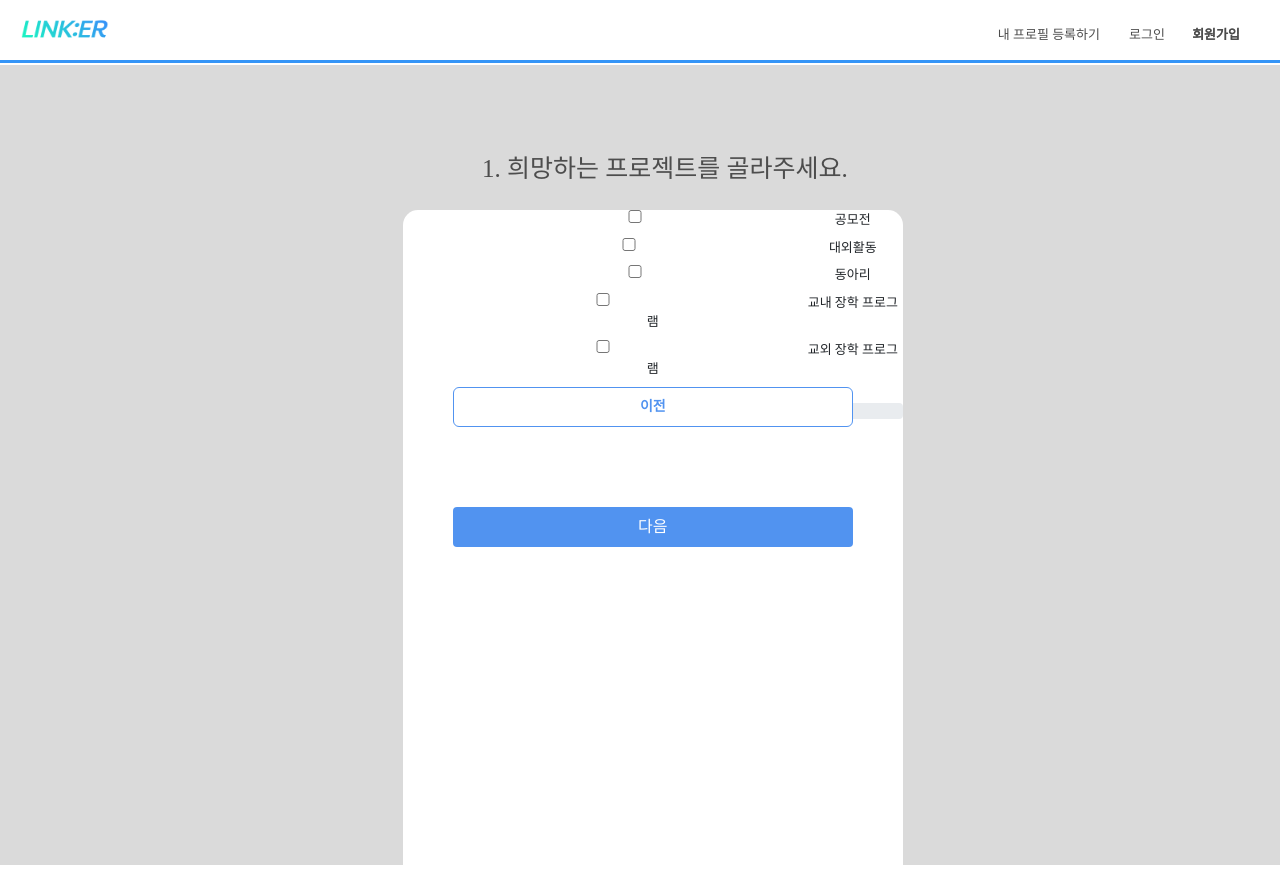
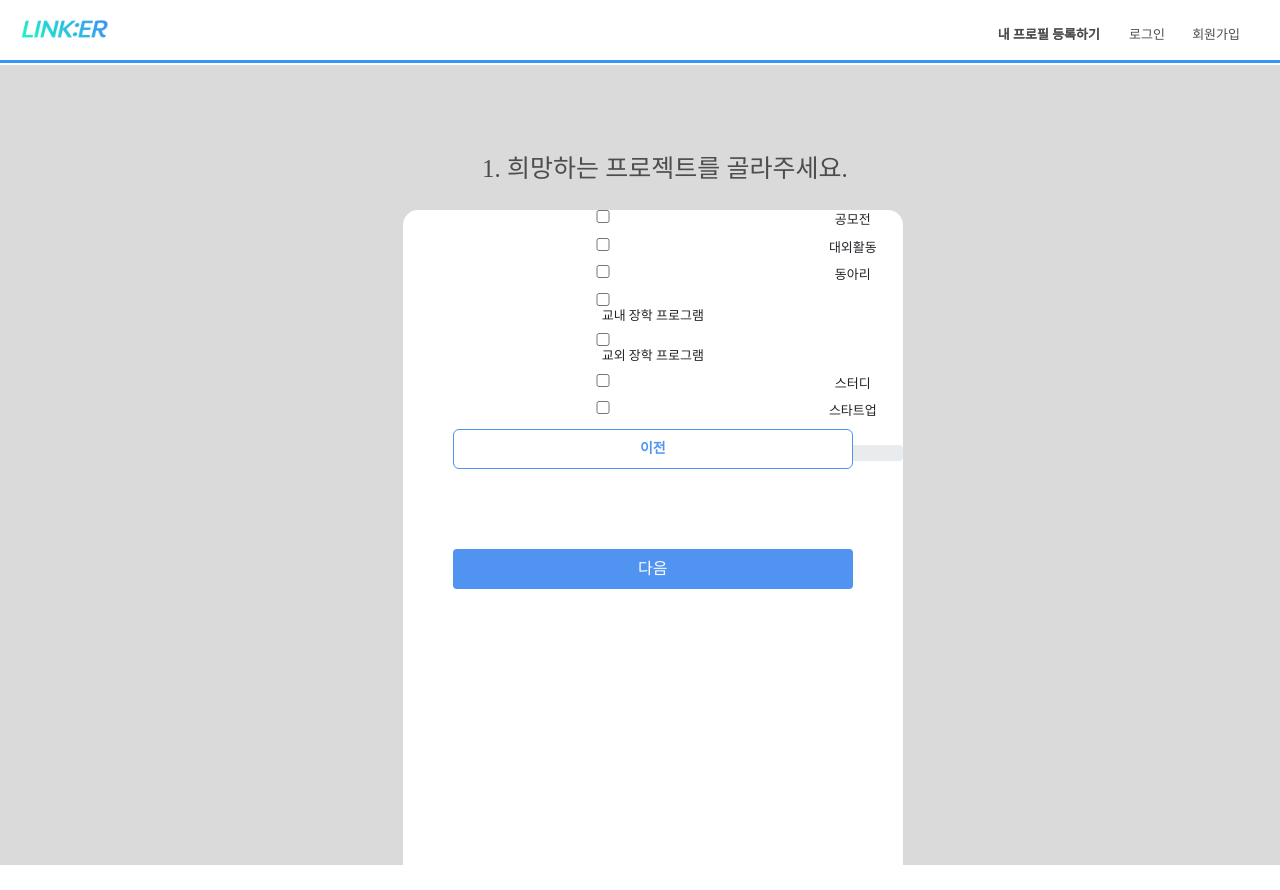
Before and after one commit to whdtjdgld/link, a Django app: page /profile in a window 1280 px wide. Run offline with Django 3.2, Linux system fonts and the light colour scheme; some libraries are stand-ins or nearby versions.

Commit message:
메인, 프로필, 회갑
메인페이지 디자인 수정(검색탭이랑 글꼴), 프로필(체크박스, 다음 눌렀을때 2번 질문으로),로긴이랑 회갑 라벨이름

```diff
--- a/member/templates/profile.html
+++ b/member/templates/profile.html
@@ -1,24 +1,34 @@
 {% extends "base.html" %}
 {% block content %}
-    <span class='s4'><a href="/profile">회원가입</a></span>
+    <span class='s6'><a href="/profile">내 프로필 등록하기</a></span>
 
     <!--입력창-->
 
     <div class="subck"></div>
     <div class="centered2">1. 희망하는 프로젝트를 골라주세요.</div>
 
+    <input type="checkbox" id="cb1">
+    <label for="cb1"></label>
     <form action="doJoin" method="POST" class="profileForm" onsubmit="DoJoinForm__submit(this); return false;">
 
-        <label><input type="checkbox" name="color" value="공모전">공모전</label>
-        <label><input type="checkbox" name="color" value="대외활동">대외활동</label>
-        <label><input type="checkbox" name="color" value="동아리">동아리</label>
-        <label><input type="checkbox" name="color" value="교내 장학 프로그램">교내 장학 프로그램</label>
-        <label><input type="checkbox" name="color" value="교외 장학 프로그램">교외 장학 프로그램</label>
+        <input type="checkbox" id="cb1">
+        <label for="cb1">공모전</label><br>
+        <input type="checkbox" id="cb2">
+        <label for="cb2">대외활동</label><br>
+        <input type="checkbox" id="cb3">
+        <label for="cb3">동아리</label><br>
+        <input type="checkbox" id="cb4">
+        <label for="cb4">교내 장학 프로그램</label><br>
+        <input type="checkbox" id="cb5">
+        <label for="cb5">교외 장학 프로그램</label><br>
+        <input type="checkbox" id="cb6">
+        <label for="cb6">스터디</label><br>
+        <input type="checkbox" id="cb7">
+        <label for="cb7">스타트업</label>
         <p><input type="button" class="btn2" value="이전" onClick="history.go(-1)"></p>
         <p><input type="submit" class="btn" value="다음"></p>
         <div class="progress">
-            <div class="progress-bar" role="progressbar" aria-valuemin="0" aria-valuemax="100" style="width:12.50%">
-            </div>
-            </div>
+            <div class="progress-bar" role="progressbar" aria-valuemin="0" aria-valuemax="100" style="width:12.5%"></div>
+        </div>
     </form>
 {% endblock %}
--- a/member/templates/signup.html
+++ b/member/templates/signup.html
@@ -8,7 +8,8 @@
     <form class="joinForm" name="join" method="POST" action="">
       {% csrf_token %}
         <div>
-          <input class="input_form" name="name" type="text" placeholder="  이름">
+          <label class="control-label" for="signupName">이름</label>
+          <input class="input_form" id="signupName" name="name" type="text" placeholder="  이름">
         </div>
         <div class="form_text_alert_padding">
           <div id="alert_name" class="form_text_alert"></div>
```
Also changed, not shown: member/templates/login.html (line endings or trailing spaces).
